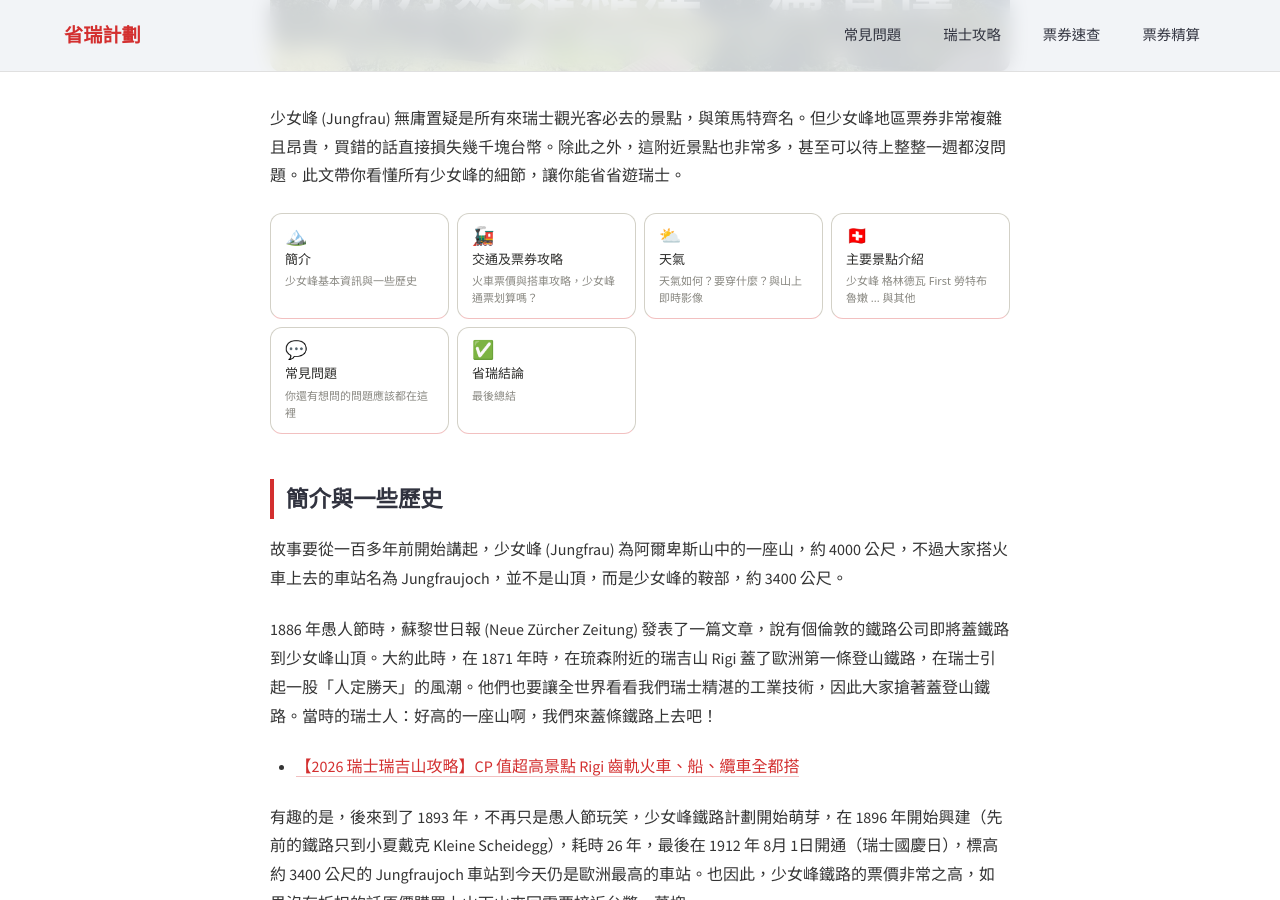
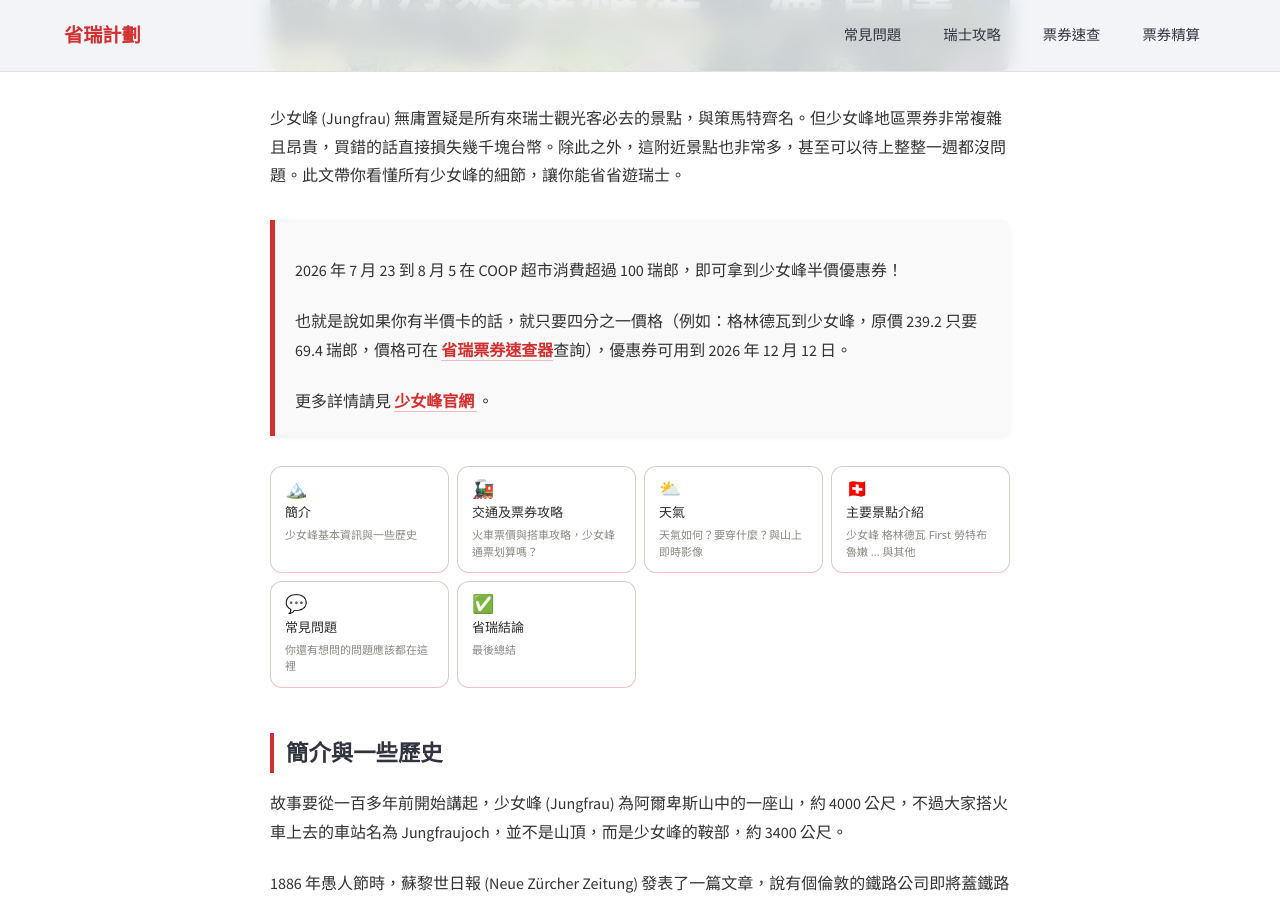
Before and after one commit to Chichinghsu/swisspro, a Jekyll site: the page built from _posts/2026-06-07-jungfrau-guide.md, in a window 1280 px wide and 900 px high, scrolled down 643 px. Built offline with Jekyll 4.4.1, drawn with Linux system fonts in a browser that asks for light colours.

Commit message:
update jungfrau coop info

```diff
--- a/_posts/2026-06-07-jungfrau-guide.md
+++ b/_posts/2026-06-07-jungfrau-guide.md
@@ -11,6 +11,20 @@ permalink: /blog/jungfrau-guide/
 ---
 
 少女峰 (Jungfrau) 無庸置疑是所有來瑞士觀光客必去的景點，與策馬特齊名。但少女峰地區票券非常複雜且昂貴，買錯的話直接損失幾千塊台幣。除此之外，這附近景點也非常多，甚至可以待上整整一週都沒問題。此文帶你看懂所有少女峰的細節，讓你能省省遊瑞士。
+
+
+<div class="tip-box" markdown="1">
+2026 年 7 月 23 到 8 月 5 在 COOP 超市消費超過 100 瑞郎，即可拿到少女峰半價優惠券！
+
+也就是說如果你有半價卡的話，就只要四分之一價格（例如：格林德瓦到少女峰，原價 239.2 只要 69.4 瑞郎，價格可在 [省瑞票券速查器](https://calculator.swisspro.tw/?p=validator)查詢），優惠券可用到 2026 年 12 月 12 日。
+
+更多詳情請見
+<a href="https://www.jungfrau.ch/en-gb/coop-nazionale-jungfraujoch/"
+          target="_blank"
+          rel="nofollow noopener">
+          少女峰官網
+    </a>。
+</div>
 
 <style>
 .swiss-slider-container {
```
Also changed, not shown: _posts/2026-04-13-jungfrau-pass-guide.md (+13 -0 lines).
